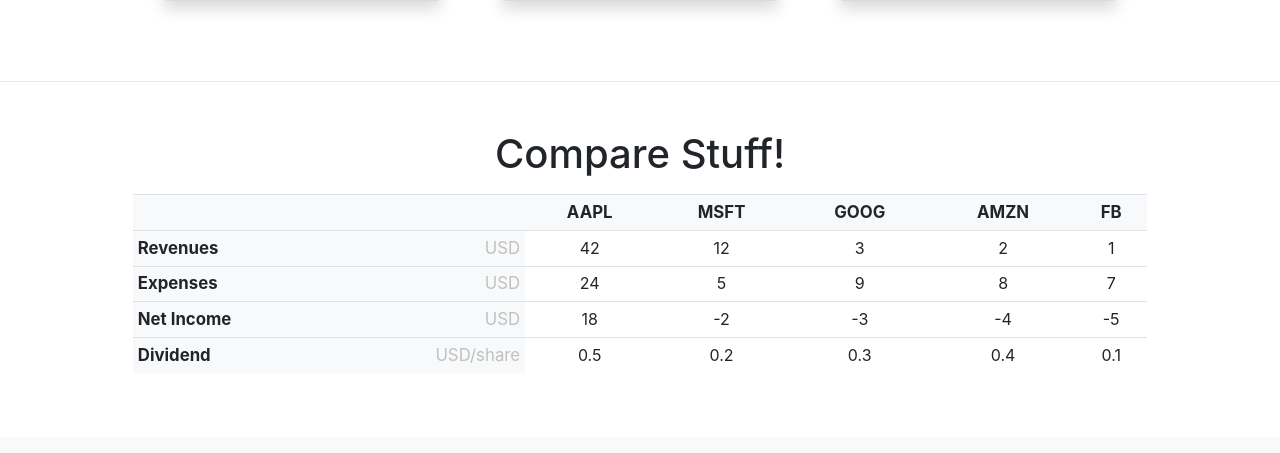
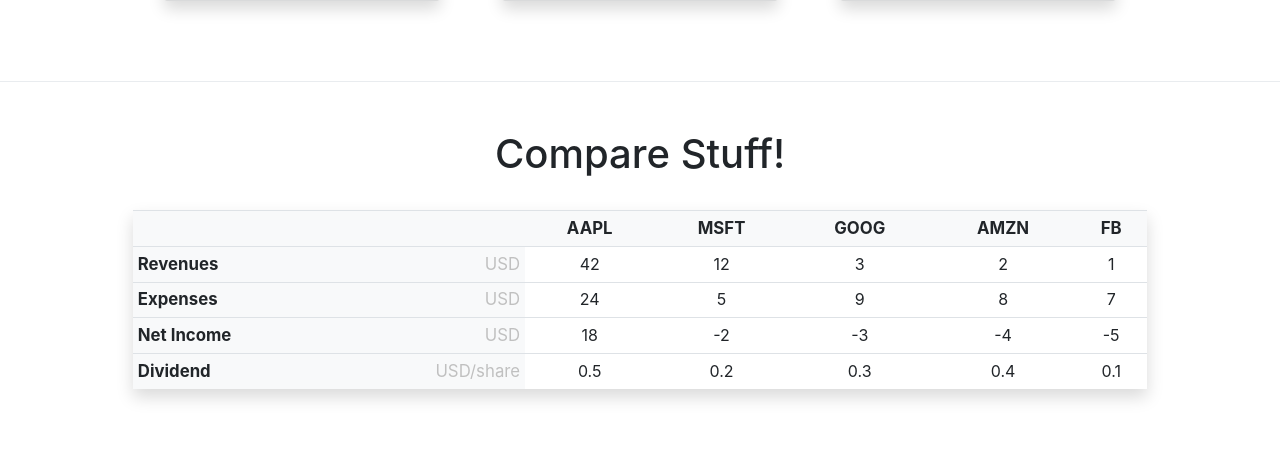
Before and after one commit to moritzwilksch/EDGARScrape, a FastAPI app: page / in a window 1280 px wide. Shown: the part 646-1099 px from the top of the page. Before the commit the page ends 1009 px from the top, so only its background shows below. Run offline with FastAPI, Linux system fonts and the light colour scheme; some libraries are stand-ins or nearby versions.

Commit message:
aesthetics

```diff
--- a/src/app/templates/index.html
+++ b/src/app/templates/index.html
@@ -91,7 +91,7 @@
     <h1 style="text-align: center;" class="mt-5">Compare Stuff!</h1>
     <div class="container">
         <div class="row ml-5 mr-5 mt-3 mb-5">
-            <table class="table table-sm">
+            <table class="table table-sm shadow mt-3">
                 <thead class="bg-light tableEmph">
                     <tr>
                         <td></td>
```
